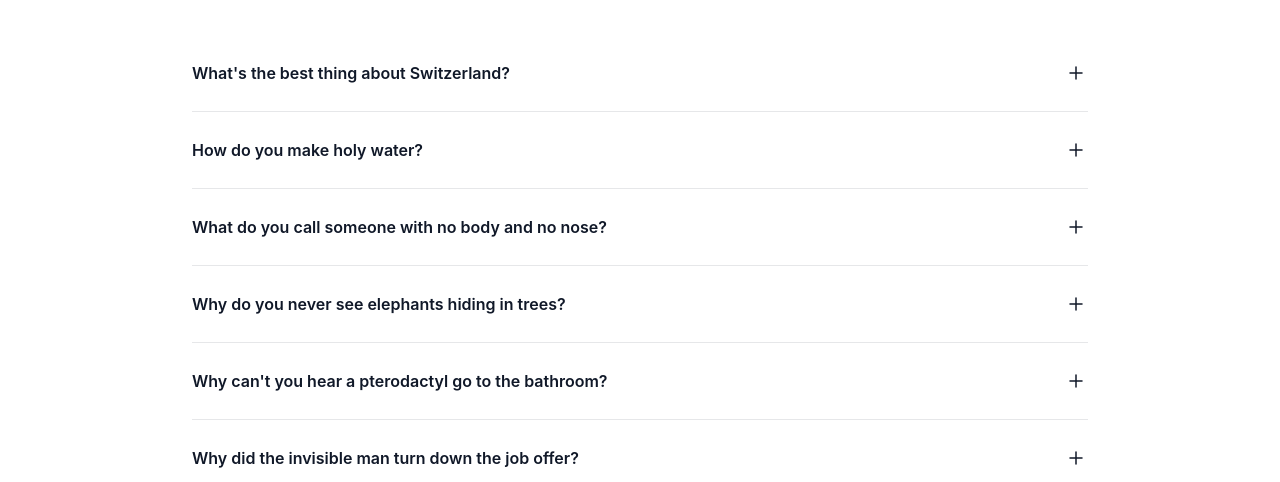
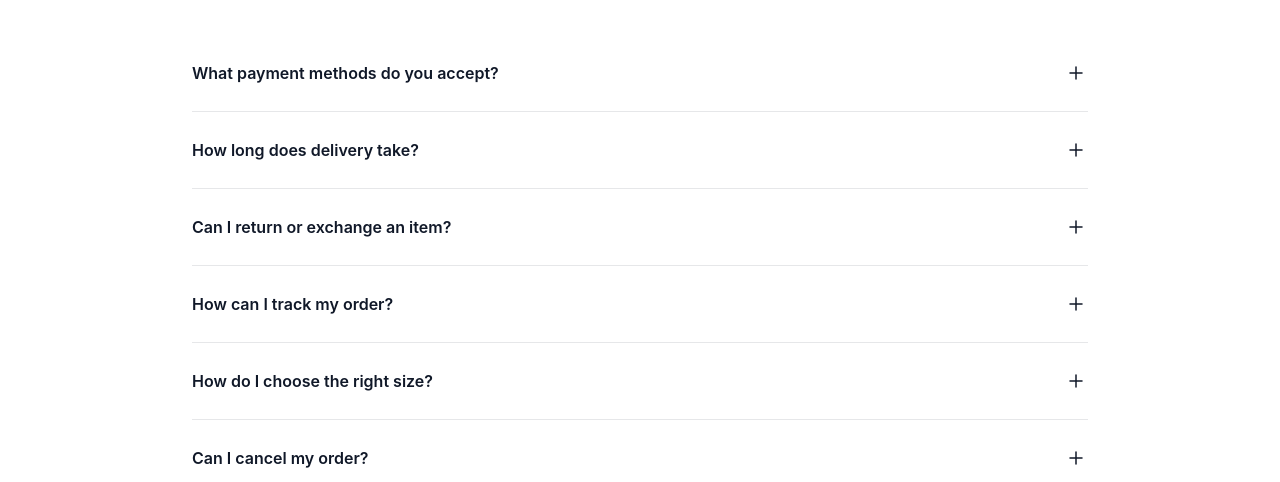
Before and after one commit to ManashSwain/myecommerce, a React (Vite) app in the folder client/: page /faq in a window 1280 px wide. Shown: the part 318-800 px from the top of the page. Built offline with nearby package versions, Linux system fonts and the light colour scheme; no server answers.

Commit message:
Update FAQ questions

```diff
--- a/client/src/components/Faq.jsx
+++ b/client/src/components/Faq.jsx
@@ -4,35 +4,35 @@ import { MinusSmallIcon, PlusSmallIcon } from '@heroicons/react/24/outline'
 
 const faqs = [
   {
-    question: "What's the best thing about Switzerland?",
+    question: "What payment methods do you accept?",
     answer:
-      "I don't know, but the flag is a big plus. Lorem ipsum dolor sit amet consectetur adipisicing elit. Quas cupiditate laboriosam fugiat.",
+      "We accept major credit and debit cards, UPI, and other secure online payment methods.",
   },
   {
-    question: 'How do you make holy water?',
+    question: 'How long does delivery take?',
     answer:
-      'You boil the hell out of it. Lorem ipsum dolor sit amet consectetur adipisicing elit. Magnam aut tempora vitae odio inventore fuga aliquam nostrum quod porro. Delectus quia facere id sequi expedita natus.',
+      'Orders are usually delivered within 3-7 business days, depending on your location.',
   },
   {
-    question: 'What do you call someone with no body and no nose?',
+    question: 'Can I return or exchange an item?',
     answer:
-      'Nobody knows. Lorem ipsum dolor sit amet consectetur adipisicing elit. Culpa, voluptas ipsa quia excepturi, quibusdam natus exercitationem sapiente tempore labore voluptatem.',
+      'Yes. Eligible products can be returned or exchanged within the specified return period.',
   },
   {
-    question: 'Why do you never see elephants hiding in trees?',
+    question: 'How can I track my order?',
     answer:
-      "Because they're so good at it. Lorem ipsum dolor sit amet consectetur adipisicing elit. Quas cupiditate laboriosam fugiat.",
+      "Once your order is shipped, you'll receive tracking details to follow your delivery.",
   },
   {
-    question: "Why can't you hear a pterodactyl go to the bathroom?",
+    question: "How do I choose the right size?",
     answer:
-      'Because the pee is silent. Lorem ipsum dolor sit amet, consectetur adipisicing elit. Ipsam, quas voluptatibus ex culpa ipsum, aspernatur blanditiis fugiat ullam magnam suscipit deserunt illum natus facilis atque vero consequatur! Quisquam, debitis error.',
+      'Check the size guide available on each product page to find the best fit.',
   },
   {
-    question: 'Why did the invisible man turn down the job offer?',
+    question: 'Can I cancel my order?',
     answer:
-      "He couldn't see himself doing it. Lorem ipsum dolor sit, amet consectetur adipisicing elit. Eveniet perspiciatis officiis corrupti tenetur. Temporibus ut voluptatibus, perferendis sed unde rerum deserunt eius.",
-  },
+      "Orders can be cancelled before they are shipped. Once shipped, cancellation may not be available."
+  }
 ]
 const Faq = () => {
   return (
```
